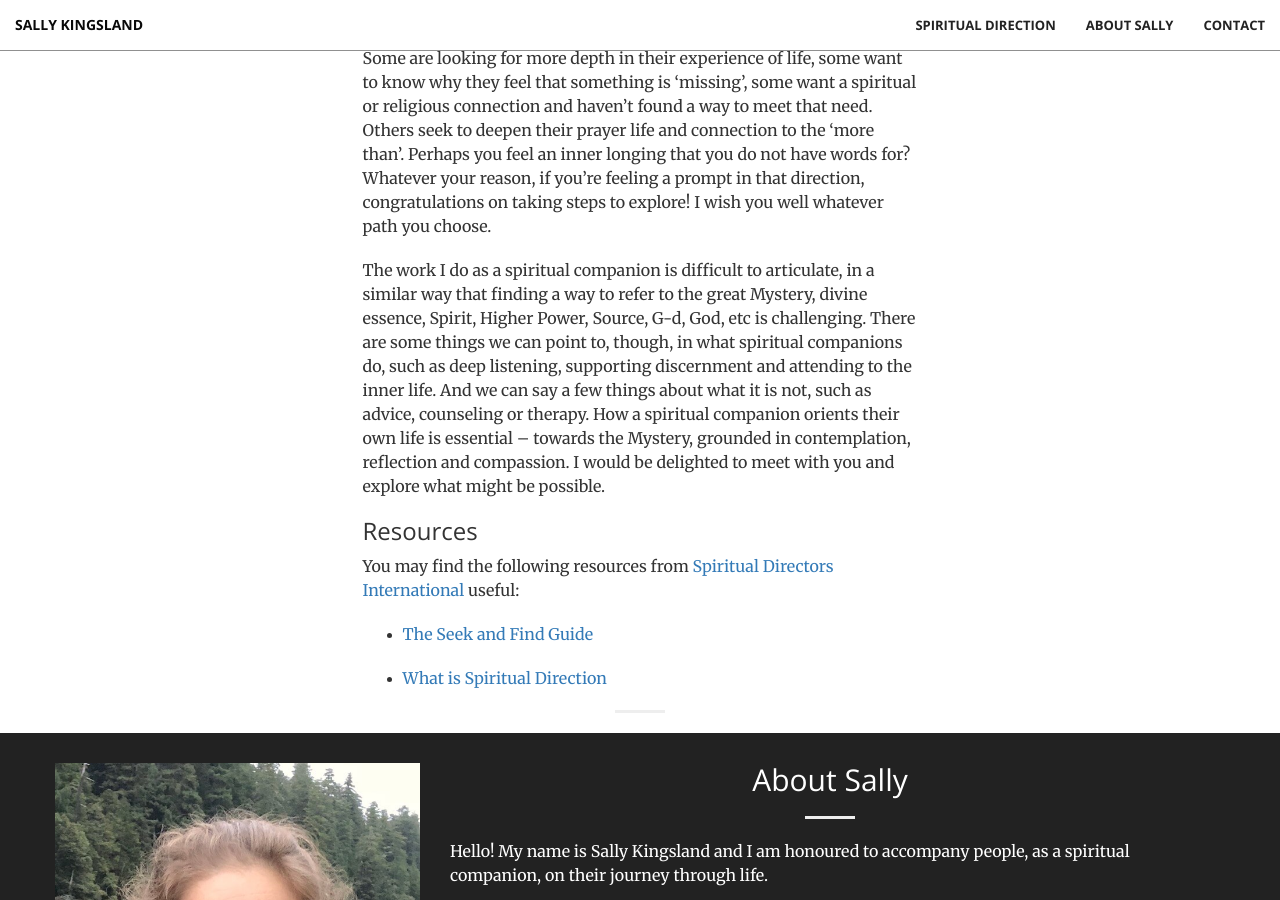
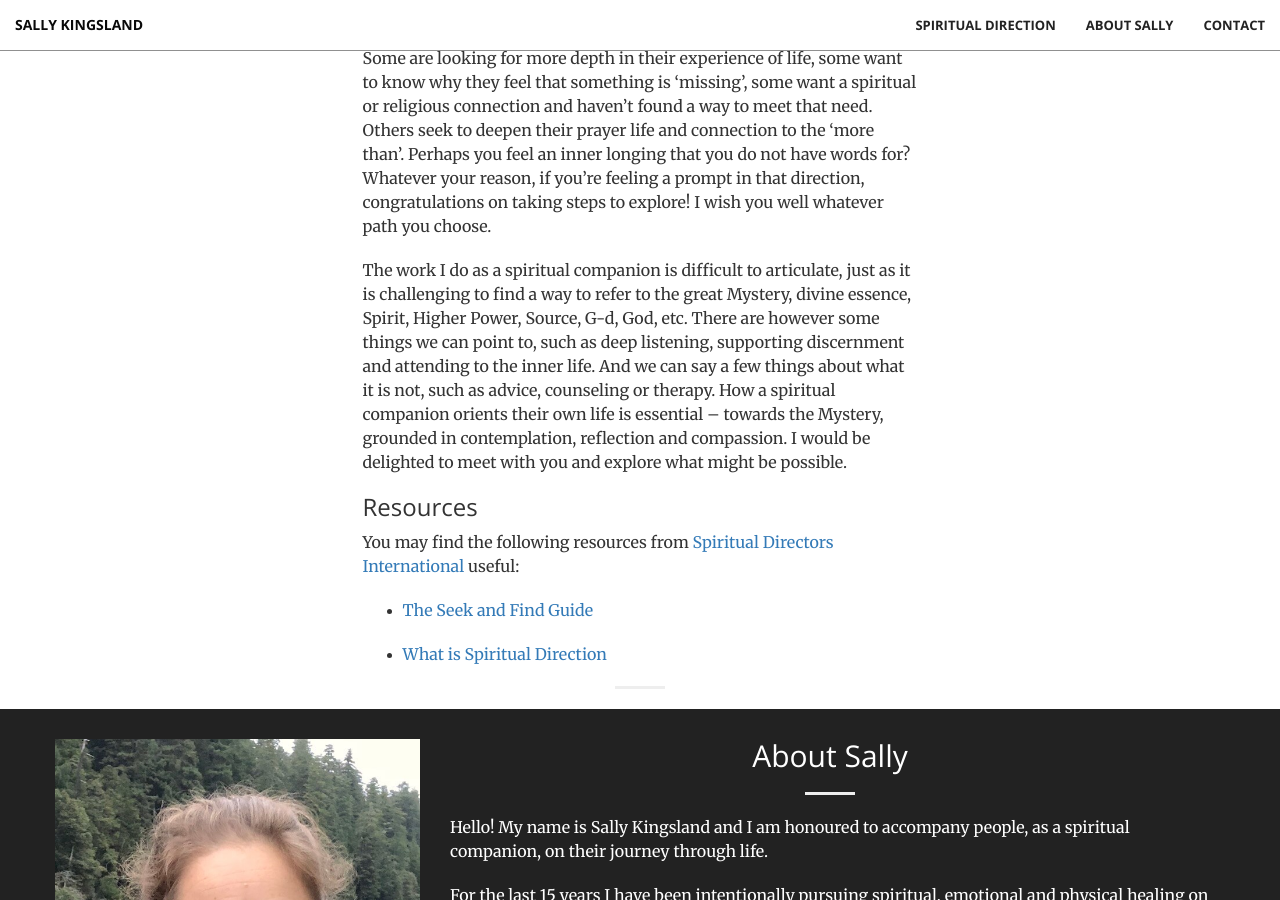
Before and after one commit to sallykingsland/sallykingsland.github.io, a Jekyll site: the page built from index.md, in a window 1280 px wide and 900 px high, scrolled down 1605 px. Built offline with Jekyll 4.4.1, drawn with Linux system fonts in a browser that asks for light colours; some of the changed text lies outside the part shown.

Commit message:
text fixes

```diff
--- a/_includes/contact.html
+++ b/_includes/contact.html
@@ -42,7 +42,7 @@
 								How to Know When God is Speaking to Us: Discernment
 							</a>
 							<br>
-							SDI Learns video in which I speak about one way to practice discernment
+							SDI Learns video in which I speak about one way to practise discernment
 							<br>
 							(Spiritual Directors International Conference, April 2018)
 						</p>
--- a/index.md
+++ b/index.md
@@ -23,7 +23,7 @@ What we seek, or have thrust upon us, is the opportunity for growth and transfor
 
 There are many reasons that people seek out a spiritual companion. Some are looking for more depth in their experience of life, some want to know why they feel that something is ‘missing’, some want a spiritual or religious connection and haven’t found a way to meet that need. Others seek to deepen their prayer life and connection to the 'more than'. Perhaps you feel an inner longing that you do not have words for? Whatever your reason, if you’re feeling a prompt in that direction, congratulations on taking steps to explore! I wish you well whatever path you choose.
 
-The work I do as a spiritual companion is difficult to articulate, in a similar way that finding a way to refer to the great Mystery, divine essence, Spirit, Higher Power, Source, G-d, God, etc is challenging. There are some things we can point to, though, in what spiritual companions do, such as deep listening, supporting discernment and attending to the inner life. And we can say a few things about what it is not, such as advice, counseling or therapy. How a spiritual companion orients their own life is essential – towards the Mystery, grounded in contemplation, reflection and compassion. I would be delighted to meet with you and explore what might be possible.
+The work I do as a spiritual companion is difficult to articulate, just as it is challenging to find a way to refer to the great Mystery, divine essence, Spirit, Higher Power, Source, G-d, God, etc.  There are however some things we can point to, such as deep listening, supporting discernment and attending to the inner life. And we can say a few things about what it is not, such as advice, counseling or therapy. How a spiritual companion orients their own life is essential – towards the Mystery, grounded in contemplation, reflection and compassion. I would be delighted to meet with you and explore what might be possible.
 
 
 ### Resources
```
